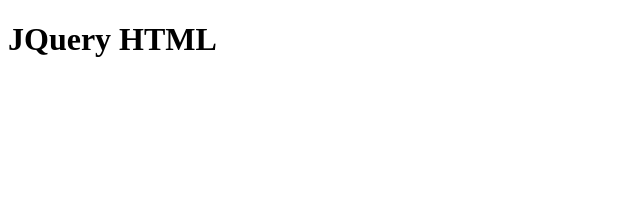
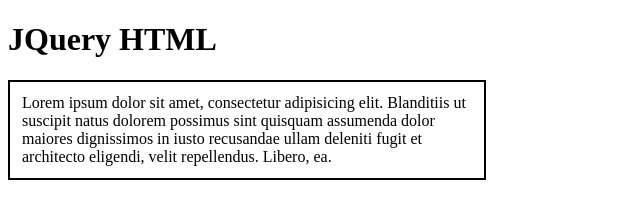
Before and after one commit to adrioro/JQuery-HTML, a plain HTML site: page index.html in a window 1280 px wide. Shown: the whole page, without its empty margins (0-640 px from the left). Drawn offline with nearby package versions, Linux system fonts and the light colour scheme.

Commit message:
Third commit

```diff
--- a/index.html
+++ b/index.html
@@ -12,6 +12,11 @@
    <body>
       <h1>JQuery HTML</h1>
 
+      <div class="paragraph1" id="pOneId">Lorem ipsum dolor sit amet, consectetur
+         adipisicing elit. Blanditiis ut suscipit natus dolorem possimus sint quisquam
+         assumenda dolor maiores dignissimos in iusto recusandae ullam deleniti fugit et
+         architecto eligendi, velit repellendus. Libero, ea.</div>
+
       <!-- Si tenéis jQuery importado a vuestro proyecto y os aparece este error con muchas
       de sus funciones, slideUp, slideDown, slideToggle etc… es porque seguramente
       tengamos importado la “nueva” versión ligera (SLIM) de jQuery. Así que si tenemos
--- a/style.css
+++ b/style.css
@@ -0,0 +1,5 @@
+.paragraph1{
+  width: 450px;
+  border:2px solid black;
+  padding: 12px;
+}
```
